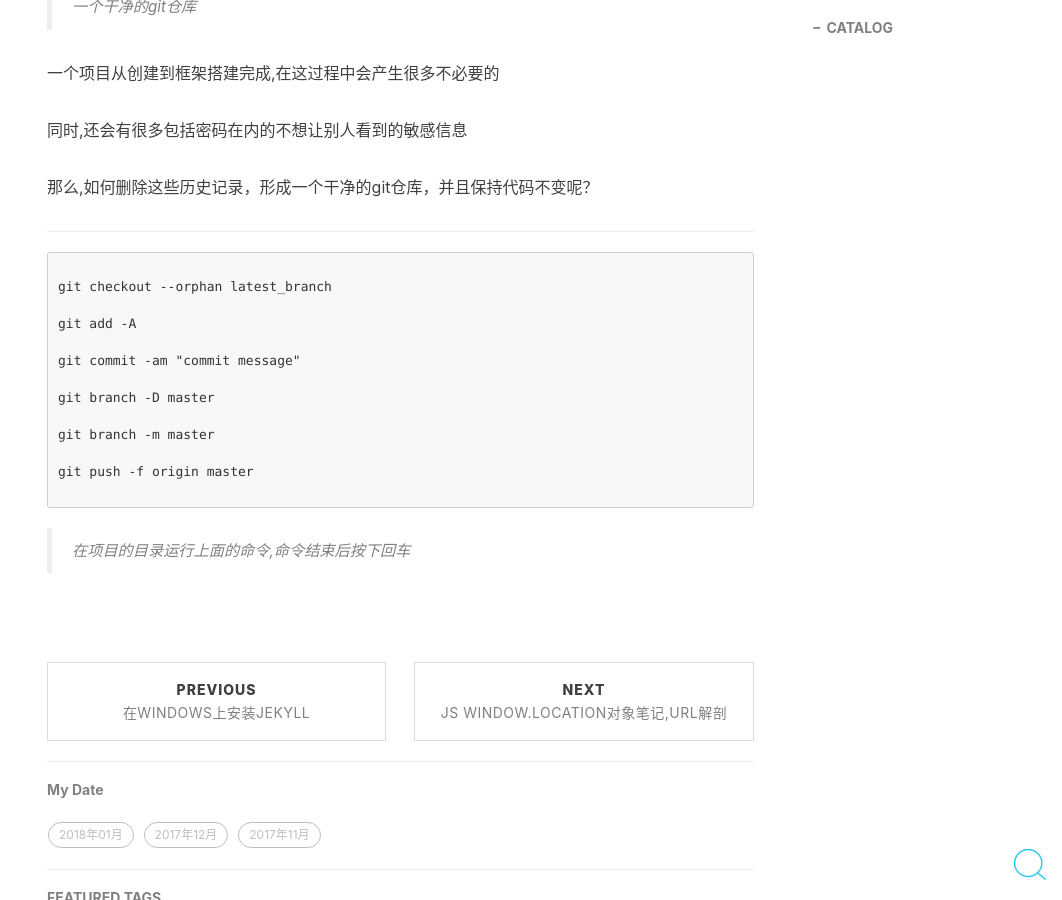
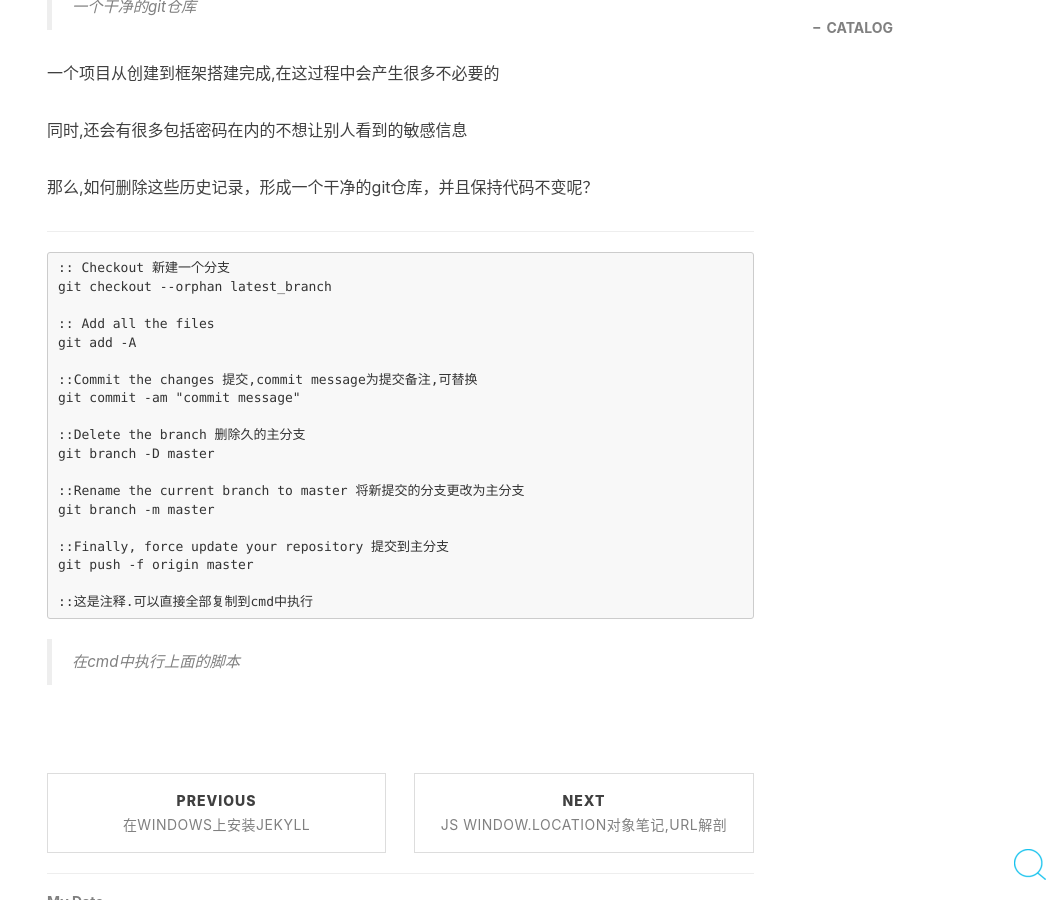
Before and after one commit to FeDemo/fedemo.github.io, a Jekyll site: the page built from _posts/2017-12-14-git_del-history.md, in a window 1280 px wide and 900 px high, scrolled down 665 px. Shown: the whole window, without its empty margins (218-1280 px from the left). Built offline with Jekyll 4.4.1, drawn with Linux system fonts in a browser that asks for light colours; nearby versions of some CDN libraries; comment, search, counter and statistics services are not loaded.

Commit message:
update _posts\2017-12-14-git_del-history.md

````diff
--- a/_posts/2017-12-14-git_del-history.md
+++ b/_posts/2017-12-14-git_del-history.md
@@ -23,19 +23,25 @@ tags:
 ***
 
 ```
-
+:: Checkout 新建一个分支
 git checkout --orphan latest_branch
 
+:: Add all the files
 git add -A
 
+::Commit the changes 提交,commit message为提交备注,可替换
 git commit -am "commit message"
 
+::Delete the branch 删除久的主分支
 git branch -D master
 
+::Rename the current branch to master 将新提交的分支更改为主分支
 git branch -m master
 
+::Finally, force update your repository 提交到主分支
 git push -f origin master
 
+::这是注释.可以直接全部复制到cmd中执行
 ```
 
->在项目的目录运行上面的命令,命令结束后按下回车
+>在cmd中执行上面的脚本
````
